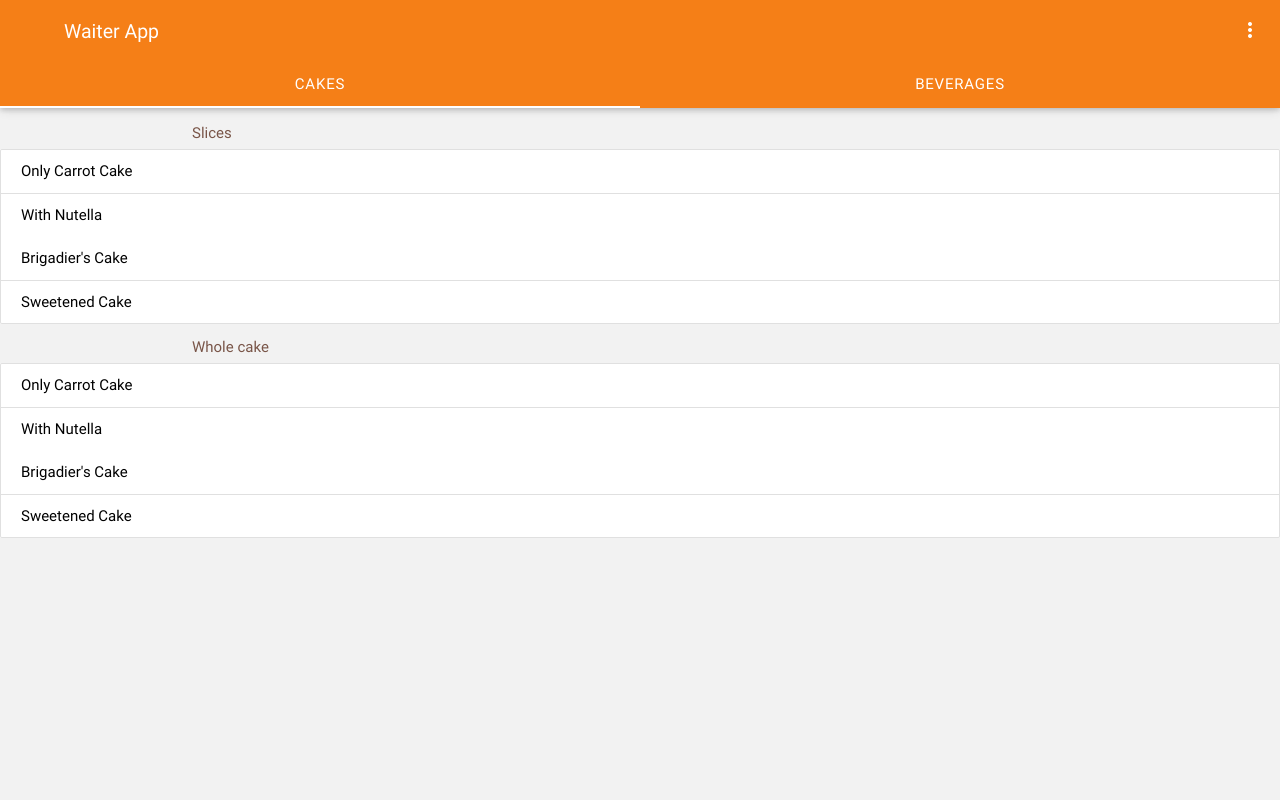
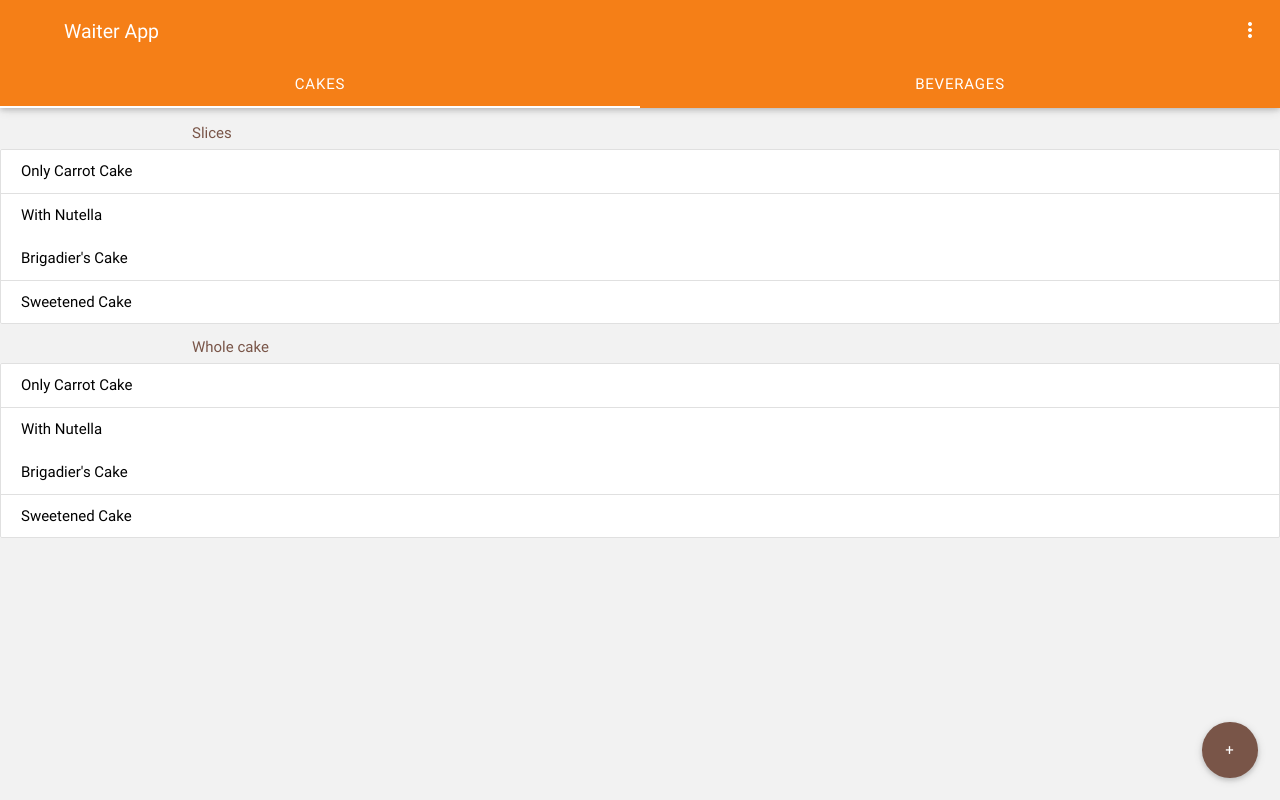
Before and after one commit to joabetc/waiterapp, a website: page www/index.html in a window 1280 px wide. Drawn offline with Linux system fonts and the light colour scheme.

Commit message:
Creating order button

```diff
--- a/www/index.html
+++ b/www/index.html
@@ -100,6 +100,10 @@
         </div>
     </div>
 
+    <div class="fixed-action-btn">
+        <a href="" class="btn-floating btn-large waves-effect waves-light brown">+</a>
+    </div>
+
     <script src="js/jquery.min.js"></script>
     <script src="js/materialize.min.js"></script>
     <script src="js/app.js"></script>
```
